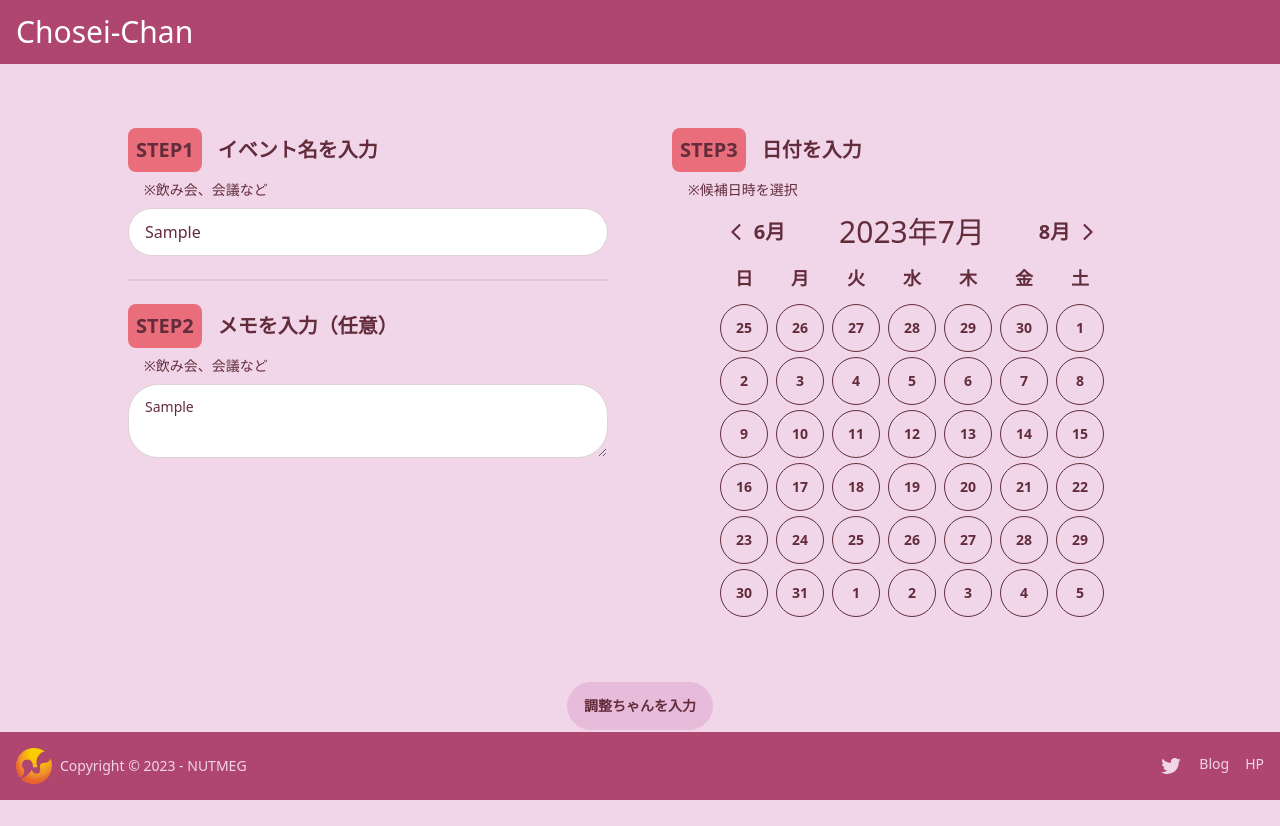
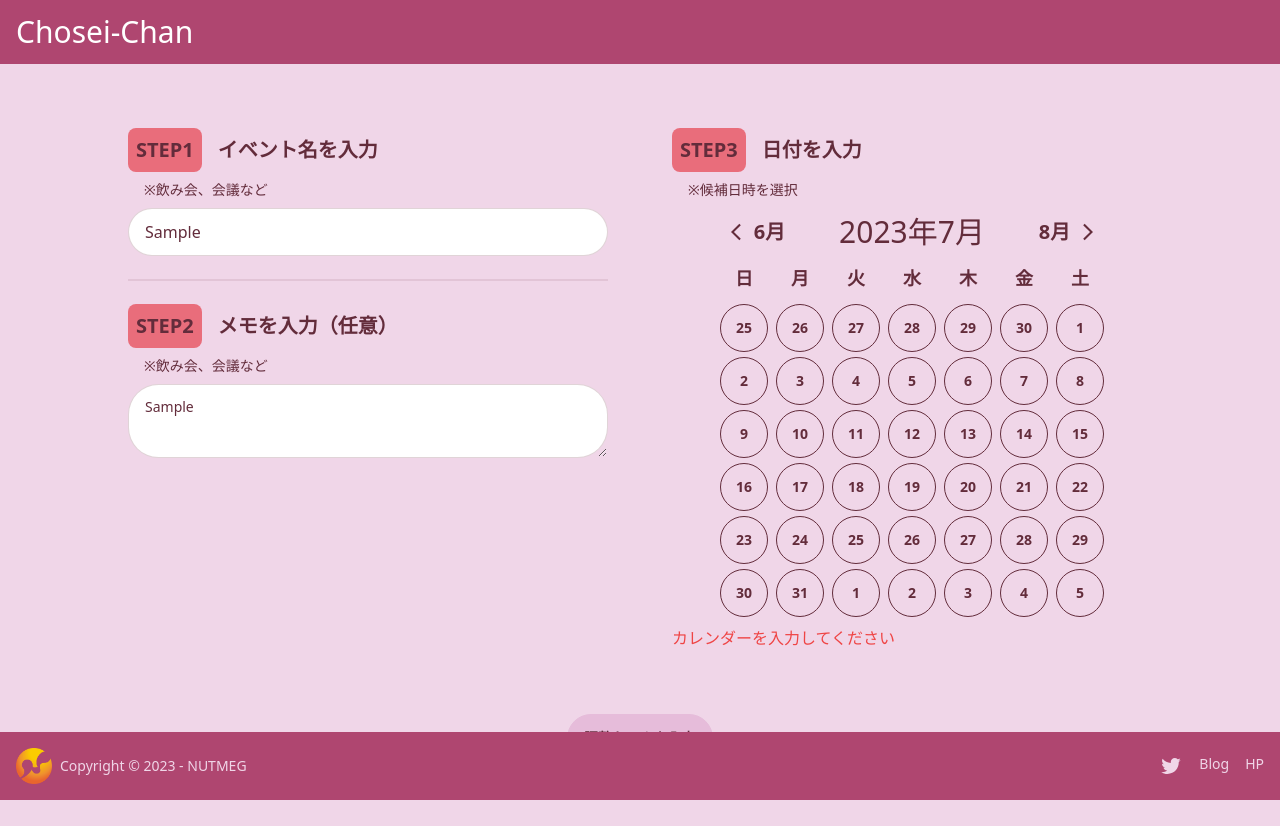
Before and after one commit to NUTFes/chosei-chan, a Next.js app: page / in a window 1280 px wide. Both pictures are taken after typing "Sample", "Sample" into the empty fields and a click on the button "調整ちゃんを入力". Before the commit the page ends 800 px from the top, so only its background shows below. Built offline with nearby package versions, Linux system fonts and the light colour scheme.

Commit message:
[fix]カレンダー選択のバリデーション作成

```diff
--- a/src/pages/index.tsx
+++ b/src/pages/index.tsx
@@ -1,3 +1,4 @@
+import { useMemo } from 'react'
 import { useForm } from 'react-hook-form'
 import { Button, Input } from '@/components/common'
 import { TextArea } from '@/components/common/TextArea'
@@ -11,9 +12,15 @@ export default function Home() {
     formState: { errors },
     handleSubmit,
     setValue,
+    watch,
   } = useForm<Schedule>({
     mode: 'onSubmit',
   })
+
+  const watchedCalender = watch('dates')
+  const calenderValid = useMemo(() => {
+    return watchedCalender?.length !== 0
+  }, [watchedCalender])
 
   const onSubmit = (data: Schedule) => {
     console.log(data)
@@ -67,6 +74,9 @@ export default function Home() {
                   setValue('dates', selectedDate)
                 }}
               />
+              {!calenderValid && (
+                <p className='text-red-500'>カレンダーを入力してください</p>
+              )}
             </div>
           </div>
         </div>
```
